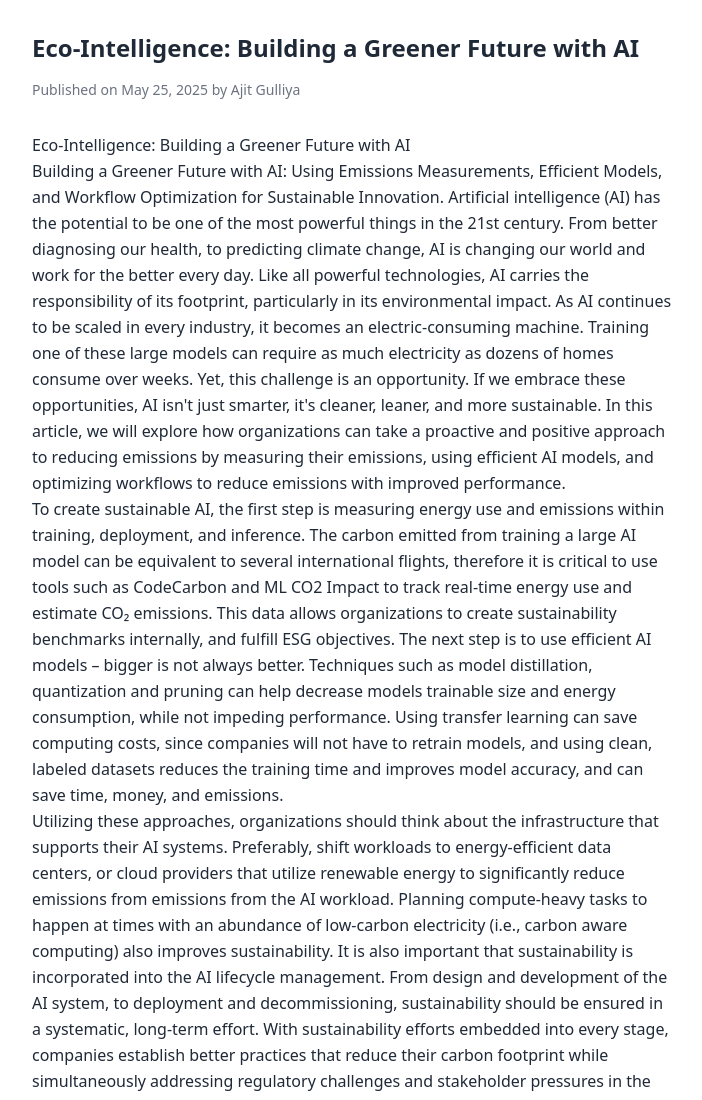
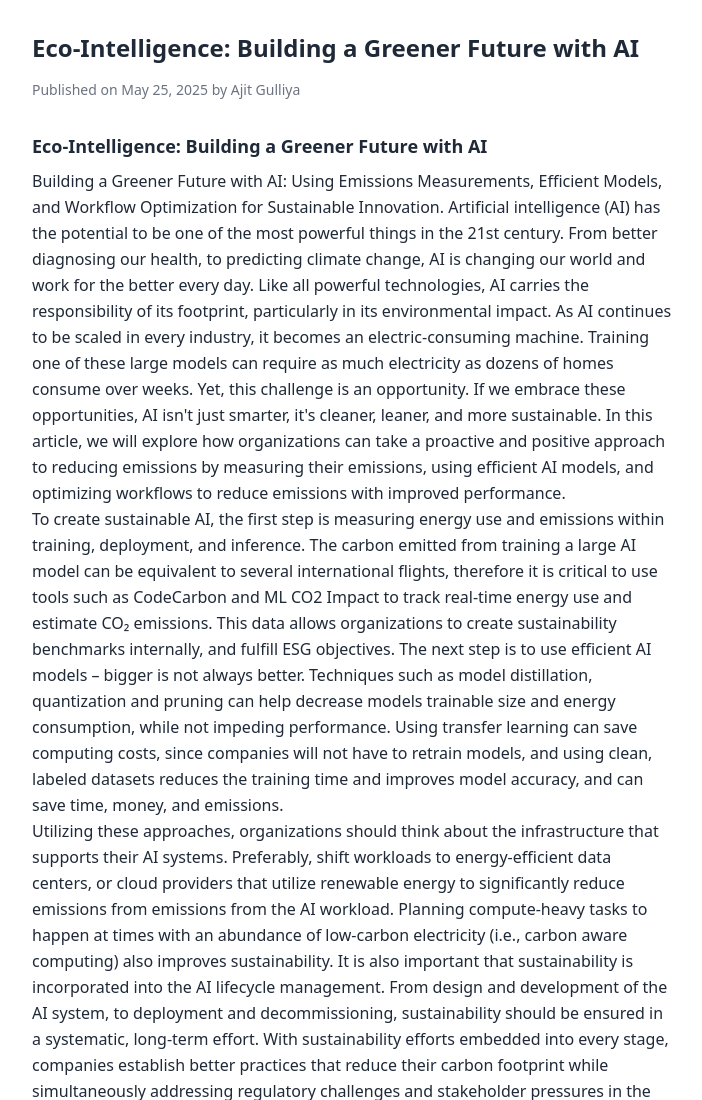
Before and after one commit to AilogyBuilder/websiteAilogy, a plain HTML site: page eco-intelligence-greener-future-ai.html in a window 1280 px wide. Shown: the top 1100 px of the page, without its empty margins (288-990 px from the left). Drawn offline with nearby package versions, Linux system fonts and the light colour scheme.

Commit message:
Update eco-intelligence-greener-future-ai.html

```diff
--- a/eco-intelligence-greener-future-ai.html
+++ b/eco-intelligence-greener-future-ai.html
@@ -11,7 +11,7 @@
 <h1 class="text-2xl font-semibold mb-4">Eco-Intelligence: Building a Greener Future with AI</h1>
 <p class="text-sm text-gray-500 mb-8">Published on May 25, 2025 by Ajit Gulliya</p>
 
-<p>Eco-Intelligence: Building a Greener Future with AI</p>
+<h2 class="font-semibold text-lg mt-6 mb-2">Eco-Intelligence: Building a Greener Future with AI</h2>
 
 <p>Building a Greener Future with AI: Using Emissions Measurements, Efficient Models, and Workflow Optimization for Sustainable Innovation. Artificial intelligence (AI) has the potential to be one of the most powerful things in the 21st century. From better diagnosing our health, to predicting climate change, AI is changing our world and work for the better every day. Like all powerful technologies, AI carries the responsibility of its footprint, particularly in its environmental impact. As AI continues to be scaled in every industry, it becomes an electric-consuming machine. Training one of these large models can require as much electricity as dozens of homes consume over weeks. Yet, this challenge is an opportunity. If we embrace these opportunities, AI isn't just smarter, it's cleaner, leaner, and more sustainable. In this article, we will explore how organizations can take a proactive and positive approach to reducing emissions by measuring their emissions, using efficient AI models, and optimizing workflows to reduce emissions with improved performance.</p>
 
```
